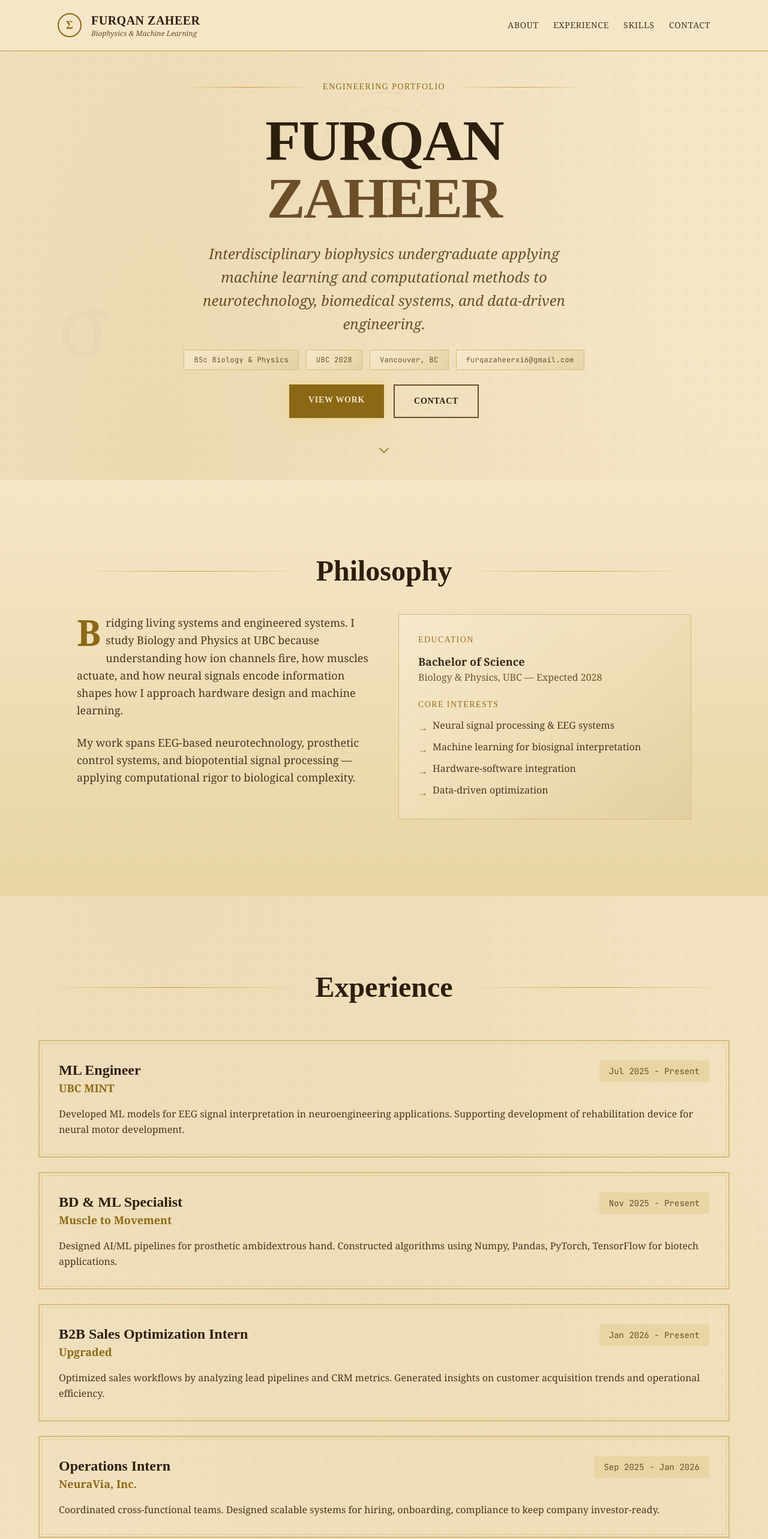
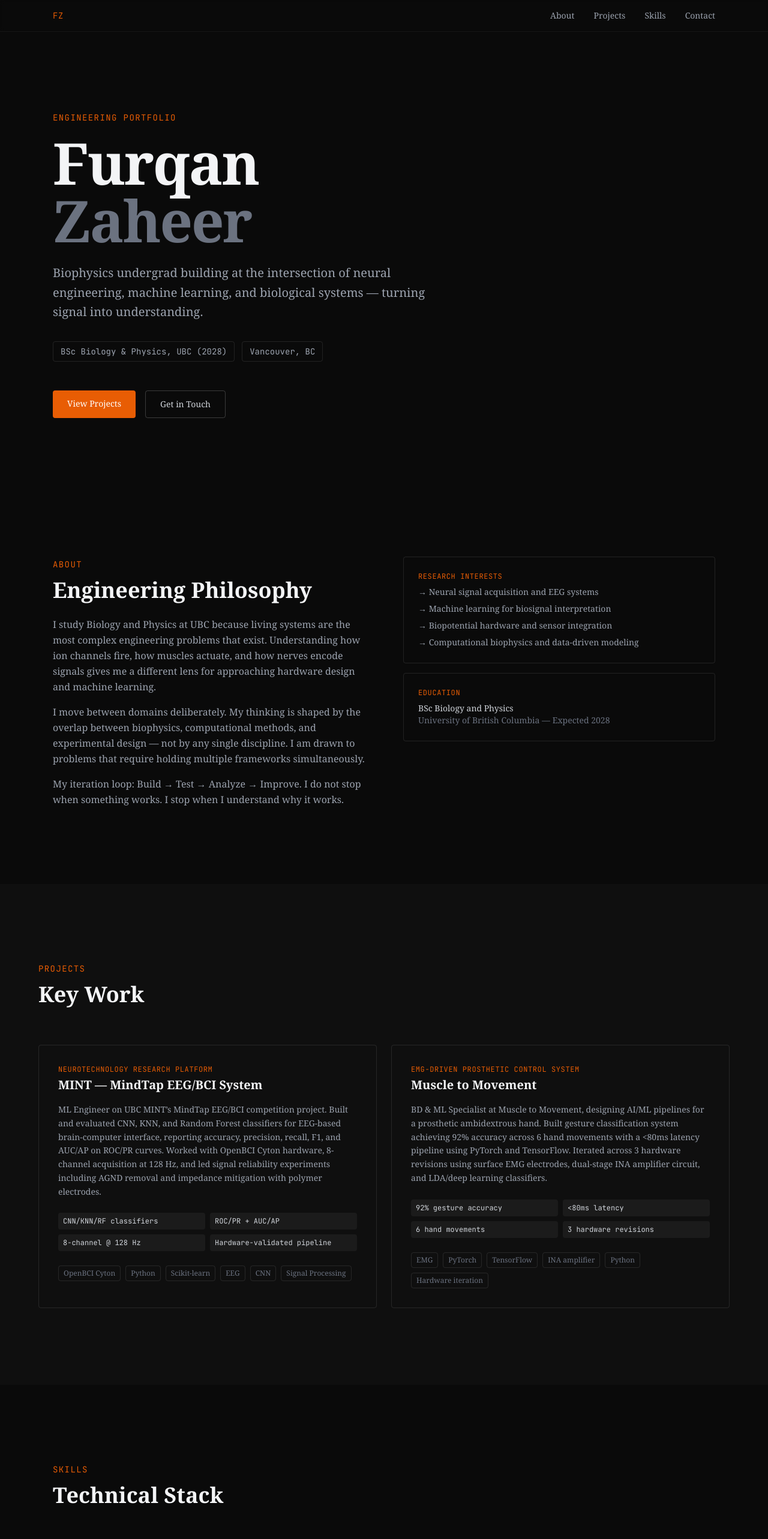
Before and after one commit to furqazaheervi6/portfolio, a Next.js app: page / in a window 1280 px wide. Shown: the top 2566 px of the page at 60% size. Built offline with nearby package versions, Linux system fonts and the light colour scheme.

Commit message:
Revise portfolio: biophysics focus, remove propulsion refs, update MINT/M2M projects, fix contact grammar

```diff
--- a/app/page.tsx
+++ b/app/page.tsx
@@ -1,158 +1,129 @@
 'use client';
 import { useState } from 'react';
 
-const experience = [
-  { role: 'ML Engineer', org: 'UBC MINT', period: 'Jul 2025 - Present', desc: 'Developed ML models for EEG signal interpretation in neuroengineering applications. Supporting development of rehabilitation device for neural motor development.' },
-  { role: 'BD & ML Specialist', org: 'Muscle to Movement', period: 'Nov 2025 - Present', desc: 'Designed AI/ML pipelines for prosthetic ambidextrous hand. Constructed algorithms using Numpy, Pandas, PyTorch, TensorFlow for biotech applications.' },
-  { role: 'B2B Sales Optimization Intern', org: 'Upgraded', period: 'Jan 2026 - Present', desc: 'Optimized sales workflows by analyzing lead pipelines and CRM metrics. Generated insights on customer acquisition trends and operational efficiency.' },
-  { role: 'Operations Intern', org: 'NeuraVia, Inc.', period: 'Sep 2025 - Jan 2026', desc: 'Coordinated cross-functional teams. Designed scalable systems for hiring, onboarding, compliance to keep company investor-ready.' },
+const skills = [
+  { category: 'Embedded Systems', items: ['STM32', 'ADS1299', 'SPI/I2C/UART', 'ADC integration'] },
+  { category: 'PCB Design', items: ['KiCad', 'Signal integrity', 'Sub-1μV noise floor', 'Biopotential AFE'] },
+  { category: 'Machine Learning', items: ['CNN / KNN / Random Forest', 'Signal feature extraction', 'Cross-validation', 'ROC/PR curve analysis'] },
+  { category: 'Programming', items: ['Python', 'R', 'MATLAB', 'Git/GitHub'] },
+  { category: 'Biophysics & Math', items: ['EEG signal processing', 'Biopotential acquisition', 'Statistics & data analysis', 'Differential equations'] },
+  { category: 'Lab Skills', items: ['Electrode impedance testing', 'Hardware iteration', 'Oscilloscope/logic analyzer', 'Failure diagnosis'] },
 ];
 
-const skills = [
-  { cat: 'Machine Learning', items: ['PyTorch', 'TensorFlow', 'Numpy/Pandas', 'Signal Processing', 'Feature Engineering'] },
-  { cat: 'Technical Engineering', items: ['EEG Systems', 'Biopotential Sensors', 'Hardware-Software Integration', 'Data Pipelines'] },
-  { cat: 'Programming', items: ['Python', 'R', 'MATLAB', 'Git/GitHub', 'Statistical Analysis'] },
-  { cat: 'Operations & Sales', items: ['B2B Sales', 'CRM Analytics', 'Workflow Optimization', 'Cross-functional Coordination'] },
+const projects = [
+  {
+    title: 'MINT — MindTap EEG/BCI System',
+    subtitle: 'Neurotechnology Research Platform',
+    description: 'ML Engineer on UBC MINT’s MindTap EEG/BCI competition project. Built and evaluated CNN, KNN, and Random Forest classifiers for EEG-based brain-computer interface, reporting accuracy, precision, recall, F1, and AUC/AP on ROC/PR curves. Worked with OpenBCI Cyton hardware, 8-channel acquisition at 128 Hz, and led signal reliability experiments including AGND removal and impedance mitigation with polymer electrodes.',
+    tags: ['OpenBCI Cyton', 'Python', 'Scikit-learn', 'EEG', 'CNN', 'Signal Processing'],
+    metrics: ['CNN/KNN/RF classifiers', 'ROC/PR + AUC/AP', '8-channel @ 128 Hz', 'Hardware-validated pipeline'],
+  },
+  {
+    title: 'Muscle to Movement',
+    subtitle: 'EMG-Driven Prosthetic Control System',
+    description: 'BD & ML Specialist at Muscle to Movement, designing AI/ML pipelines for a prosthetic ambidextrous hand. Built gesture classification system achieving 92% accuracy across 6 hand movements with a <80ms latency pipeline using PyTorch and TensorFlow. Iterated across 3 hardware revisions using surface EMG electrodes, dual-stage INA amplifier circuit, and LDA/deep learning classifiers.',
+    tags: ['EMG', 'PyTorch', 'TensorFlow', 'INA amplifier', 'Python', 'Hardware iteration'],
+    metrics: ['92% gesture accuracy', '<80ms latency', '6 hand movements', '3 hardware revisions'],
+  },
 ];
 
 export default function Home() {
-  const [section, setSection] = useState('intro');
-
+  const [activeSection, setActiveSection] = useState('hero');
   return (
-    <main className="min-h-screen font-body etching-bg">
-      {/* Atlarion Dynamic Background */}
-      <div className="atlarion-background">
-        <div className="atlarion-layer"></div>
-        <div className="atlarion-layer"></div>
-        <div className="atlarion-layer"></div>
-      </div>
-      <div className="geometric-accent" style={{zIndex: -1}}>σ</div>
-      <div className="geometric-accent" style={{zIndex: -1}}>⧈</div>
-      {/* Ornamental Header */}
-      <header className="fixed top-0 w-full z-50 bg-parchment/95 backdrop-blur-sm border-b-2 border-parchment-deeper">
-        <div className="max-w-6xl mx-auto px-8 py-5 flex items-center justify-between">
-          <div className="flex items-center gap-4">
-            <div className="w-10 h-10 border-2 border-sepia rounded-full flex items-center justify-center">
-              <span className="font-display text-sepia text-lg font-bold">Σ</span>
-            </div>
-            <div>
-              <h1 className="font-display text-xl font-bold text-ink tracking-wide">FURQAN ZAHEER</h1>
-              <p className="text-xs text-ink-mid italic">Biophysics & Machine Learning</p>
+    <main className="min-h-screen bg-[#0a0a0a] text-gray-100">
+      {/* Nav */}
+      <nav className="fixed top-0 w-full z-50 bg-[#0a0a0a]/90 backdrop-blur-sm border-b border-white/5">
+        <div className="max-w-6xl mx-auto px-6 py-4 flex items-center justify-between">
+          <span className="font-mono text-sm text-[#e85d04] tracking-wider">FZ</span>
+          <div className="flex gap-8 text-sm text-gray-400">
+            {['About', 'Projects', 'Skills', 'Contact'].map((s) => (
+              <a key={s} href={`#${s.toLowerCase()}`} className="hover:text-white transition-colors">{s}</a>
+            ))}
           </div>
         </div>
-          <nav className="flex gap-6">
-            {['About', 'Experience', 'Skills', 'Contact'].map(s => (
-              <button key={s} onClick={() => setSection(s.toLowerCase())} className="text-sm font-body text-ink-light hover:text-sepia transition-colors uppercase tracking-wider">{s}</button>
-            ))}
       </nav>
-        </div>
-      </header>
 
       {/* Hero */}
-      <section className="min-h-screen flex flex-col justify-center items-center px-8 pt-28 pb-20 relative">
-        <div className="absolute top-32 left-1/2 -translate-x-1/2 w-64 h-64 opacity-10">
-          <svg viewBox="0 0 200 200" className="w-full h-full text-sepia-light">
-            <circle cx="100" cy="100" r="80" fill="none" stroke="currentColor" strokeWidth="1" />
-            <circle cx="100" cy="100" r="60" fill="none" stroke="currentColor" strokeWidth="1" />
-            <text x="100" y="110" textAnchor="middle" className="font-display text-3xl" fill="currentColor">ΣΠΩ</text>
-          </svg>
+      <section id="hero" className="min-h-screen flex flex-col justify-center px-6 pt-20 max-w-6xl mx-auto">
+        <div className="mb-4">
+          <span className="font-mono text-[#e85d04] text-sm tracking-widest uppercase">Engineering Portfolio</span>
         </div>
-        <div className="max-w-4xl text-center z-10 space-y-6 animate-fade-in">
-          <div className="ornament mb-8">
-            <span className="font-display text-sm tracking-widest uppercase text-sepia">Engineering Portfolio</span>
-          </div>
-          <h1 className="font-display text-7xl md:text-8xl font-black text-ink tracking-tight leading-none mb-4">
-            FURQAN<br/><span className="text-ink-mid">ZAHEER</span>
+        <h1 className="text-6xl md:text-8xl font-bold tracking-tight mb-6">
+          Furqan<br />
+          <span className="text-gray-500">Zaheer</span>
         </h1>
-          <p className="text-2xl text-ink-mid max-w-2xl mx-auto leading-relaxed italic">
-            Interdisciplinary biophysics undergraduate applying machine learning and computational methods to neurotechnology, biomedical systems, and data-driven engineering.
+        <p className="text-xl text-gray-400 max-w-2xl mb-8 leading-relaxed">
+          Biophysics undergrad building at the intersection of neural engineering, machine learning, and biological systems — turning signal into understanding.
         </p>
-          <div className="flex flex-wrap justify-center gap-3 mt-10 font-mono text-xs">
-            {['BSc Biology & Physics', 'UBC 2028', 'Vancouver, BC', 'furqazaheerxi6@gmail.com'].map(tag => (
-              <span key={tag} className="px-4 py-2 parchment-card text-ink-mid tracking-wide">{tag}</span>
+        <div className="flex flex-wrap gap-3 mb-12 font-mono text-sm">
+          {['BSc Biology & Physics, UBC (2028)', 'Vancouver, BC'].map((tag) => (
+            <span key={tag} className="px-3 py-1.5 border border-white/10 text-gray-400 rounded">{tag}</span>
           ))}
         </div>
-          <div className="flex gap-4 justify-center mt-12">
-            <a href="#experience" className="px-8 py-4 bg-sepia text-parchment font-display font-bold uppercase text-sm tracking-wider hover:bg-sepia-light transition-all glow-sepia">View Work</a>
-            <a href="mailto:furqazaheerxi6@gmail.com" className="px-8 py-4 border-2 border-ink-mid text-ink font-display font-semibold uppercase text-sm tracking-wider hover:bg-ink hover:text-parchment transition-all">Contact</a>
-          </div>
-        </div>
-        <div className="absolute bottom-10 scroll-hint">
-          <svg className="w-6 h-6 text-sepia" fill="none" viewBox="0 0 24 24" stroke="currentColor"><path strokeLinecap="round" strokeLinejoin="round" strokeWidth={2} d="M19 9l-7 7-7-7" /></svg>
+        <div className="flex gap-4">
+          <a href="#projects" className="px-6 py-3 bg-[#e85d04] text-white text-sm font-medium hover:bg-[#d44d00] transition-colors rounded">
+            View Projects
+          </a>
+          <a href="mailto:furqazaheerxi6@gmail.com" className="px-6 py-3 border border-white/20 text-gray-300 text-sm font-medium hover:border-white/40 transition-colors rounded">
+            Get in Touch
+          </a>
         </div>
       </section>
 
       {/* About */}
-      <section id="about" className="py-32 px-8 bg-gradient-to-b from-parchment to-parchment-dark relative">
-        <div className="max-w-5xl mx-auto">
-          <div className="ornament mb-12">
-            <h2 className="font-display text-5xl font-bold text-ink">Philosophy</h2>
-          </div>
-          <div className="grid md:grid-cols-2 gap-12 items-start">
-            <div className="space-y-6 text-lg text-ink-light leading-relaxed">
-              <p className="first-letter:text-6xl first-letter:font-display first-letter:font-bold first-letter:text-sepia first-letter:mr-2 first-letter:float-left">
-                Bridging living systems and engineered systems. I study Biology and Physics at UBC because understanding how ion channels fire, how muscles actuate, and how neural signals encode information shapes how I approach hardware design and machine learning.
+      <section id="about" className="py-32 px-6 max-w-6xl mx-auto">
+        <div className="grid md:grid-cols-2 gap-16 items-start">
+          <div>
+            <span className="font-mono text-[#e85d04] text-sm tracking-widest uppercase">About</span>
+            <h2 className="text-4xl font-bold mt-3 mb-6">Engineering Philosophy</h2>
+            <p className="text-gray-400 leading-relaxed mb-4">
+              I study Biology and Physics at UBC because living systems are the most complex engineering problems that exist. Understanding how ion channels fire, how muscles actuate, and how nerves encode signals gives me a different lens for approaching hardware design and machine learning.
             </p>
-              <p>
-                My work spans EEG-based neurotechnology, prosthetic control systems, and biopotential signal processing — applying computational rigor to biological complexity.
+            <p className="text-gray-400 leading-relaxed mb-4">
+              I move between domains deliberately. My thinking is shaped by the overlap between biophysics, computational methods, and experimental design — not by any single discipline. I am drawn to problems that require holding multiple frameworks simultaneously.
+            </p>
+            <p className="text-gray-400 leading-relaxed">
+              My iteration loop: Build → Test → Analyze → Improve. I do not stop when something works. I stop when I understand why it works.
             </p>
           </div>
-            <div className="parchment-card p-8 space-y-6">
-              <div>
-                <h3 className="font-display text-sepia text-sm uppercase tracking-widest mb-3">Education</h3>
-                <p className="text-ink font-semibold text-lg">Bachelor of Science</p>
-                <p className="text-ink-mid">Biology & Physics, UBC — Expected 2028</p>
-              </div>
-              <div>
-                <h3 className="font-display text-sepia text-sm uppercase tracking-widest mb-3">Core Interests</h3>
-                <ul className="space-y-2 text-ink-light">
-                  <li className="flex items-start gap-2"><span className="text-sepia mt-1">→</span> Neural signal processing & EEG systems</li>
-                  <li className="flex items-start gap-2"><span className="text-sepia mt-1">→</span> Machine learning for biosignal interpretation</li>
-                  <li className="flex items-start gap-2"><span className="text-sepia mt-1">→</span> Hardware-software integration</li>
-                  <li className="flex items-start gap-2"><span className="text-sepia mt-1">→</span> Data-driven optimization</li>
+          <div className="space-y-4">
+            <div className="border border-white/10 p-6 rounded">
+              <div className="font-mono text-[#e85d04] text-xs mb-2 uppercase tracking-wider">Research Interests</div>
+              <ul className="text-gray-400 text-sm space-y-2">
+                <li>→ Neural signal acquisition and EEG systems</li>
+                <li>→ Machine learning for biosignal interpretation</li>
+                <li>→ Biopotential hardware and sensor integration</li>
+                <li>→ Computational biophysics and data-driven modeling</li>
               </ul>
             </div>
+            <div className="border border-white/10 p-6 rounded">
+              <div className="font-mono text-[#e85d04] text-xs mb-2 uppercase tracking-wider">Education</div>
+              <p className="text-gray-300 text-sm font-medium">BSc Biology and Physics</p>
+              <p className="text-gray-500 text-sm">University of British Columbia — Expected 2028</p>
             </div>
           </div>
         </div>
       </section>
 
-      {/* Experience */}
-      <section id="experience" className="py-32 px-8">
+      {/* Projects */}
+      <section id="projects" className="py-32 px-6 bg-white/[0.02]">
         <div className="max-w-6xl mx-auto">
-          <div className="ornament mb-16">
-            <h2 className="font-display text-5xl font-bold text-ink">Experience</h2>
-          </div>
-          <div className="space-y-6">
-            {experience.map((exp, i) => (
-              <div key={i} className="greek-border p-8 card-hover">
-                <div className="flex flex-col md:flex-row md:items-start md:justify-between gap-4 mb-4">
-                  <div>
-                    <h3 className="font-display text-2xl font-bold text-ink">{exp.role}</h3>
-                    <p className="text-sepia font-semibold text-lg">{exp.org}</p>
-                  </div>
-                  <span className="font-mono text-sm text-ink-mid px-4 py-2 bg-parchment-dark rounded">{exp.period}</span>
-                </div>
-                <p className="text-ink-light leading-relaxed">{exp.desc}</p>
-              </div>
+          <span className="font-mono text-[#e85d04] text-sm tracking-widest uppercase">Projects</span>
+          <h2 className="text-4xl font-bold mt-3 mb-16">Key Work</h2>
+          <div className="grid md:grid-cols-2 gap-6">
+            {projects.map((p, i) => (
+              <div key={i} className="border border-white/10 p-8 rounded hover:border-[#e85d04]/40 transition-colors group">
+                <div className="font-mono text-[#e85d04] text-xs mb-1 uppercase tracking-wider">{p.subtitle}</div>
+                <h3 className="text-xl font-bold mb-4">{p.title}</h3>
+                <p className="text-gray-400 text-sm leading-relaxed mb-6">{p.description}</p>
+                <div className="grid grid-cols-2 gap-2 mb-6">
+                  {p.metrics.map((m, j) => (
+                    <div key={j} className="bg-white/5 px-2 py-1.5 rounded text-xs text-gray-300 font-mono">{m}</div>
                   ))}
                 </div>
-        </div>
-      </section>
-
-      {/* Skills */}
-      <section id="skills" className="py-32 px-8 bg-gradient-to-b from-parchment-dark to-parchment">
-        <div className="max-w-6xl mx-auto">
-          <div className="ornament mb-16">
-            <h2 className="font-display text-5xl font-bold text-ink">Technical Stack</h2>
-          </div>
-          <div className="grid md:grid-cols-2 gap-8">
-            {skills.map((sk, i) => (
-              <div key={i} className="parchment-card p-8">
-                <h3 className="font-display text-sepia text-sm uppercase tracking-widest mb-6 pb-3 border-b-2 border-sepia/20">{sk.cat}</h3>
                 <div className="flex flex-wrap gap-2">
-                  {sk.items.map((item, j) => (
-                    <span key={j} className="px-3 py-1.5 bg-parchment-deeper/50 text-ink-mid text-sm rounded border border-parchment-deeper">{item}</span>
+                  {p.tags.map((tag, j) => (
+                    <span key={j} className="text-xs px-2 py-1 border border-white/10 text-gray-500 rounded">{tag}</span>
                   ))}
                 </div>
               </div>
@@ -161,39 +132,52 @@ export default function Home() {
         </div>
       </section>
 
+      {/* Skills */}
+      <section id="skills" className="py-32 px-6 max-w-6xl mx-auto">
+        <span className="font-mono text-[#e85d04] text-sm tracking-widest uppercase">Skills</span>
+        <h2 className="text-4xl font-bold mt-3 mb-16">Technical Stack</h2>
+        <div className="grid md:grid-cols-3 gap-6">
+          {skills.map((s, i) => (
+            <div key={i} className="border border-white/10 p-6 rounded">
+              <div className="font-mono text-[#e85d04] text-xs mb-4 uppercase tracking-wider">{s.category}</div>
+              <ul className="space-y-2">
+                {s.items.map((item, j) => (
+                  <li key={j} className="text-gray-400 text-sm flex items-center gap-2">
+                    <span className="w-1 h-1 bg-[#e85d04] rounded-full flex-shrink-0" />
+                    {item}
+                  </li>
+                ))}
+              </ul>
+            </div>
+          ))}
+        </div>
+      </section>
+
       {/* Contact */}
-      <section id="contact" className="py-32 px-8">
-        <div className="max-w-4xl mx-auto text-center">
-          <div className="ornament mb-12">
-            <h2 className="font-display text-5xl font-bold text-ink">Connect</h2>
+      <section id="contact" className="py-32 px-6 bg-white/[0.02]">
+        <div className="max-w-6xl mx-auto text-center">
+          <span className="font-mono text-[#e85d04] text-sm tracking-widest uppercase">Contact</span>
+          <h2 className="text-4xl font-bold mt-3 mb-6">Let&#39;s Build Something</h2>
+          <p className="text-gray-400 max-w-xl mx-auto mb-10">
+            Open to research roles, neurotechnology teams, and engineering conversations at the intersection of biology and computation.
+          </p>
+          <div className="flex flex-wrap gap-4 justify-center">
+            <a href="mailto:furqazaheerxi6@gmail.com" className="px-8 py-4 bg-[#e85d04] text-white font-medium hover:bg-[#d44d00] transition-colors rounded">
+              furqazaheerxi6@gmail.com
+            </a>
+            <a href="tel:7782311590" className="px-8 py-4 border border-white/20 text-gray-300 hover:border-white/40 transition-colors rounded">
+              778-231-1590
+            </a>
           </div>
-          <p className="text-xl text-ink-mid mb-10 leading-relaxed">
-            Open to research collaborations, technical roles, and conversations about neurotechnology, machine learning, and biophysics engineering.
-
-          <div className="mt-12 text-center">
-            <div className="text-lg text-ink-mid mb-4 font-display">
-              <span className="text-sepia">◇</span> Interdisciplinary Exploration <span className="text-sepia">◇</span>
-            </div>
-            <div className="text-sm text-stone leading-relaxed max-w-2xl mx-auto">
-              My interests span from <span className="text-ink font-bold">neuroscience</span> and <span className="text-ink font-bold">applied physics</span>,
-              through <span className="text-ink font-bold">engineering physics</span> and <span className="text-ink font-bold">battery technology</span>,
-              to <span className="text-ink font-bold">applied chemical physics</span> — exploring the intersections where biology,
-              physics, and engineering converge to solve complex problems.
-            </div>
-          </div>
-          </p>
-          <div className="flex flex-col sm:flex-row gap-4 justify-center">
-            <a href="mailto:furqazaheerxi6@gmail.com" className="px-10 py-5 bg-sepia text-parchment font-display font-bold text-lg hover:bg-sepia-light transition-all glow-sepia">furqazaheerxi6@gmail.com</a>
-                <a href="https://www.linkedin.com/in/furqan-amir-zaheer-299959333" className="px-10 py-5 border-2 border-ink text-ink font-display font-bold text-lg hover:bg-ink hover:text-parchment transition-all" target="_blank" rel="noopener noreferrer">LinkedIn</a>          </div>
-          <p className="mt-12 font-mono text-sm text-stone">Vancouver, BC · March 2026</p>
+          <p className="mt-8 text-gray-600 text-sm font-mono">Vancouver, BC — March 2026</p>
         </div>
       </section>
 
       {/* Footer */}
-      <footer className="py-8 px-8 border-t-2 border-parchment-deeper">
-        <div className="max-w-6xl mx-auto flex flex-col sm:flex-row items-center justify-between gap-4">
-          <p className="font-display text-sm text-ink-mid tracking-wider">FURQAN ZAHEER — MMXXVI</p>
-          <p className="font-mono text-xs text-stone">Biology × Physics × Machine Learning</p>
+      <footer className="py-8 px-6 border-t border-white/5">
+        <div className="max-w-6xl mx-auto flex items-center justify-between">
+          <span className="font-mono text-gray-600 text-sm">Furqan Zaheer — 2026</span>
+          <span className="font-mono text-gray-700 text-xs">Biophysics × ML × Hardware</span>
         </div>
       </footer>
     </main>
```
Lines whose indentation alone changed are shown as unchanged.
